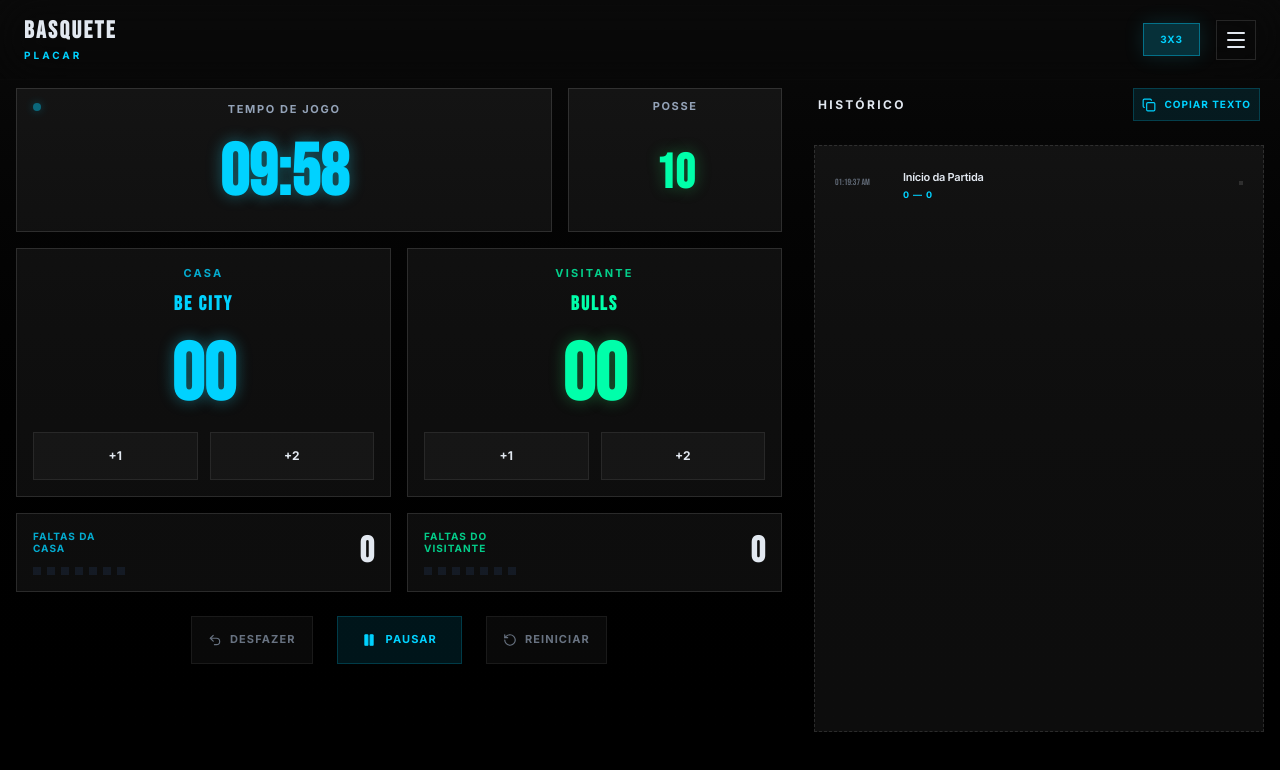
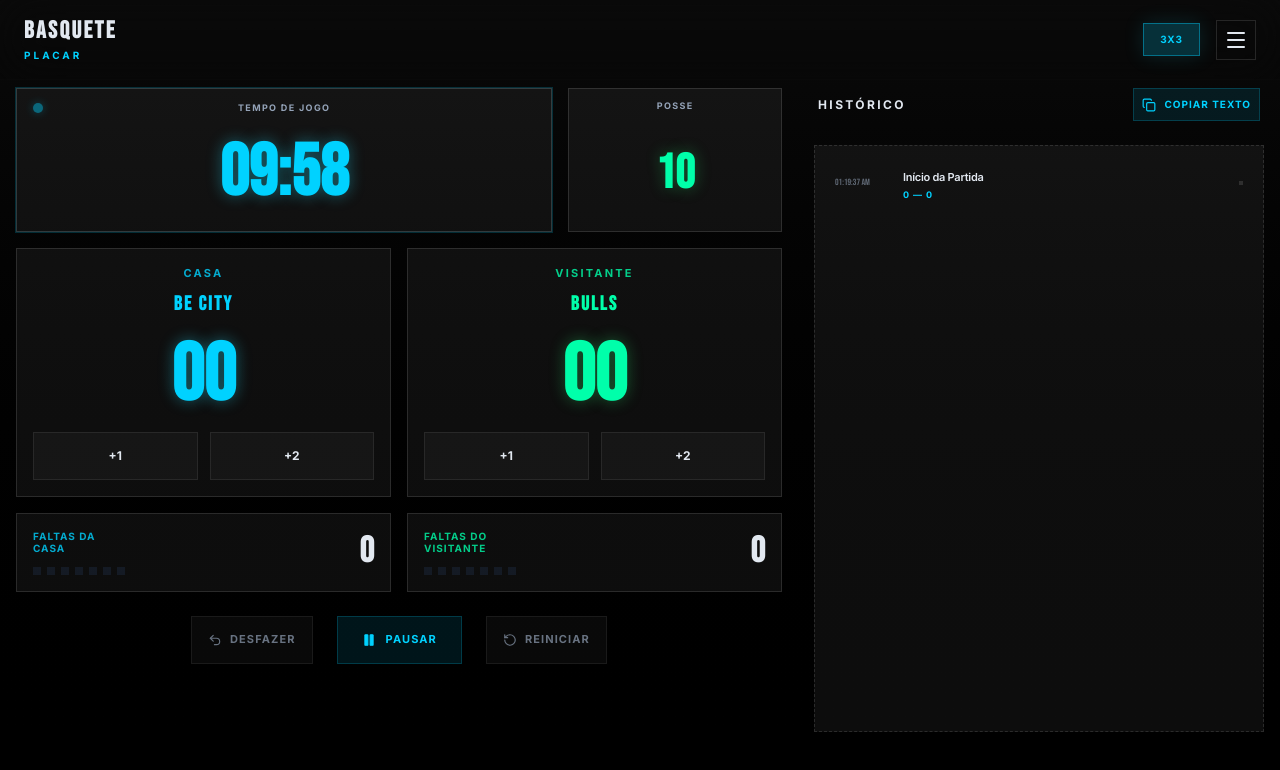
Before and after one commit to superdz7/marcador-3x3, a React (Vite) app: page / in a window 1280 px wide. Both pictures are taken after a click on the button "INICIAR". Shown: the top 770 px of the page. Built offline with nearby package versions, Linux system fonts and the light colour scheme.

Commit message:
feat(scoreboard): Add visual indicator for active timer
This change adds a subtle pulsing animation and border highlight to the game timer when it is actively running. This provides immediate visual feedback to the user that the timer is in progress.

```diff
--- a/src/App.tsx
+++ b/src/App.tsx
@@ -1284,7 +1284,11 @@ export default function App() {
             <div className="flex gap-4 h-28 sm:h-36 shrink-0">
               {/* Game Timer */}
               <motion.div
-                className={`flex-[3] glass-card flex flex-col items-center justify-center relative overflow-hidden group ${hasStarted.current ? 'cursor-default' : 'cursor-pointer'}`}
+                className={`flex-[3] glass-card flex flex-col items-center justify-center relative overflow-hidden group transition-colors duration-500 ${hasStarted.current ? 'cursor-default' : 'cursor-pointer'} ${isRunning ? 'border-accent-blue/50 ring-1 ring-accent-blue/20' : ''}`}
+                animate={isRunning ? {
+                  borderColor: ["rgba(255, 255, 255, 0.12)", "rgba(0, 210, 255, 0.5)", "rgba(255, 255, 255, 0.12)"],
+                } : { borderColor: "rgba(255, 255, 255, 0.12)" }}
+                transition={isRunning ? { repeat: Infinity, duration: 2 } : {}}
                 whileTap={hasStarted.current ? {} : { scale: 0.98 }}
                 onClick={() => {
                   if (hasStarted.current) {
@@ -1294,15 +1298,21 @@ export default function App() {
                   }
                 }}
               >
-                {isRunning && (
-                  <motion.div
-                    initial={{ opacity: 0 }}
-                    animate={{ opacity: [1, 0.4, 1] }}
-                    transition={{ repeat: Infinity, duration: 2 }}
-                    className="absolute top-3.5 left-4 w-2 h-2 rounded-full bg-accent-blue shadow-[0_0_8px_rgba(0,210,255,0.6)] z-20"
-                  />
-                )}
-                <span className="text-[11px] font-bold text-text-secondary uppercase tracking-[0.15em] absolute top-3">{t.tempoJogo}</span>
+                {/* Status Indicator */}
+                <div className="absolute top-3.5 left-4 z-20">
+                  {isRunning ? (
+                    <motion.div
+                      initial={{ opacity: 0 }}
+                      animate={{ opacity: [1, 0.4, 1] }}
+                      transition={{ repeat: Infinity, duration: 2 }}
+                      className="w-2.5 h-2.5 rounded-full bg-accent-blue shadow-[0_0_8px_rgba(0,210,255,0.6)]"
+                    />
+                  ) : hasStarted.current && gameTime > 0 ? (
+                    <Pause className="w-2.5 h-2.5 text-accent-blue" />
+                  ) : null}
+                </div>
+
+                <span className="text-[9px] font-bold text-text-secondary uppercase tracking-[0.15em] absolute top-3">{t.tempoJogo}</span>
                 <div className="text-6xl sm:text-7xl font-display font-bold text-accent-blue text-glow-blue tracking-normal mt-7 leading-none text-digit">
                   {formatTime(gameTime)}
                 </div>
@@ -1314,7 +1324,7 @@ export default function App() {
                   className="w-full flex-1 glass-card flex flex-col items-center justify-center relative cursor-pointer active:scale-95 transition-transform overflow-hidden"
                   onClick={() => setShotClock(gameMode === '3x3' ? 12 : 14)}
                 >
-                  <span className="text-[11px] font-bold text-text-secondary uppercase tracking-[0.15em] absolute top-3 leading-none z-10">{t.posse}</span>
+                  <span className="text-[9px] font-bold text-text-secondary uppercase tracking-[0.15em] absolute top-3 leading-none z-10">{t.posse}</span>
                   <div className={`text-5xl font-display font-bold ${shotClock <= 3 && shotClock > 0 ? 'text-red-500 animate-pulse' : 'text-accent-green text-glow-green'} mt-7 text-digit relative z-10 leading-none`}>
                     {shotClock.toString().padStart(2, '0')}
                   </div>
```
